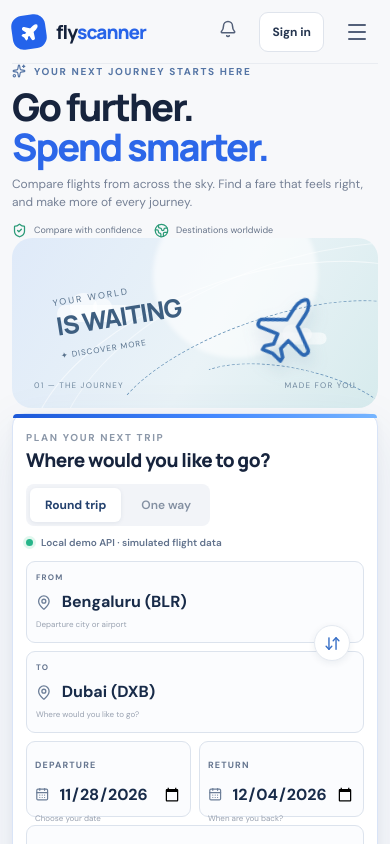
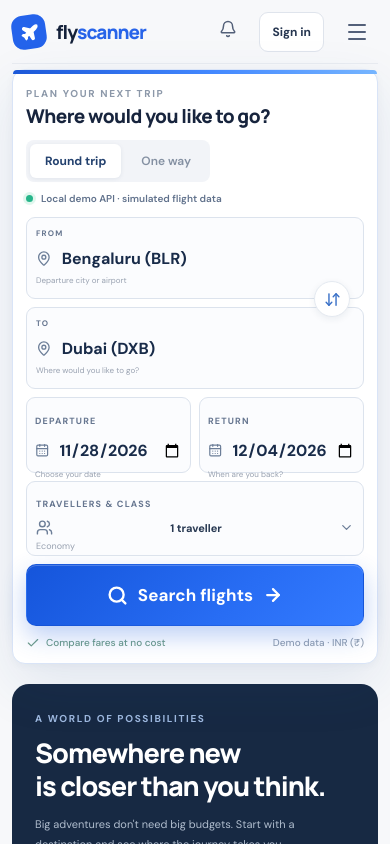
Before and after one commit to amriteshsah/FlyScanner_ui, a React (Vite) app: page / in a window 390 px wide. Shown: the top 844 px of the page. Built offline with nearby package versions, Linux system fonts and the light colour scheme.

Commit message:
fix(home): scope search-first ordering to homepage hero children

```diff
--- a/src/styles.css
+++ b/src/styles.css
@@ -811,29 +811,29 @@ input,select{accent-color:#2865e9}
 
 /* Small screens: the search is the first task, not the last item after the hero. */
 @media (max-width: 760px) {
-  main {
+  .app-shell > main {
     display: flex;
     flex-direction: column;
   }
-  main > .hero {
+  .app-shell > main > .hero {
     display: contents;
   }
-  main > .search-panel {
+  .app-shell > main > .search-panel {
     order: 0;
     margin: 8px 0 20px;
     padding: 17px 13px 13px;
   }
-  main > .hero-copy {
+  .app-shell > main > .hero > .hero-copy {
     order: 1;
     padding: 12px 0 0;
     margin: 0;
   }
-  main > .hero-art {
+  .app-shell > main > .hero > .hero-art {
     order: 2;
     height: 145px;
     margin: 14px 0 28px;
   }
-  main > .results-section {
+  .app-shell > main > .results-section {
     order: 3;
   }
   .search-intro {
@@ -868,7 +868,7 @@ input,select{accent-color:#2865e9}
 }
 
 @media (max-width: 560px) {
-  main > .search-panel {
+  .app-shell > main > .search-panel {
     margin-top: 5px;
   }
   .search-intro h2 {
```
